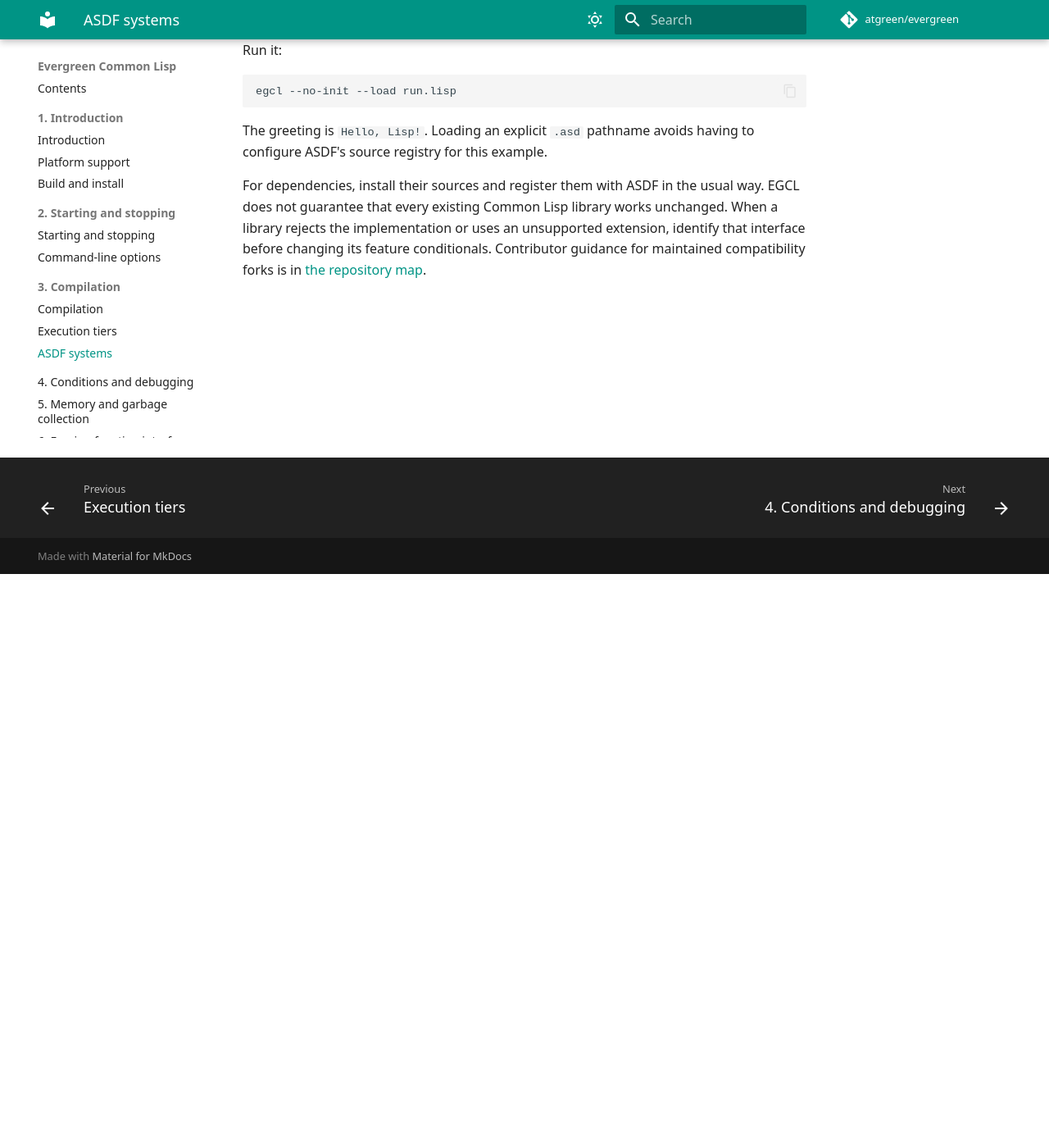
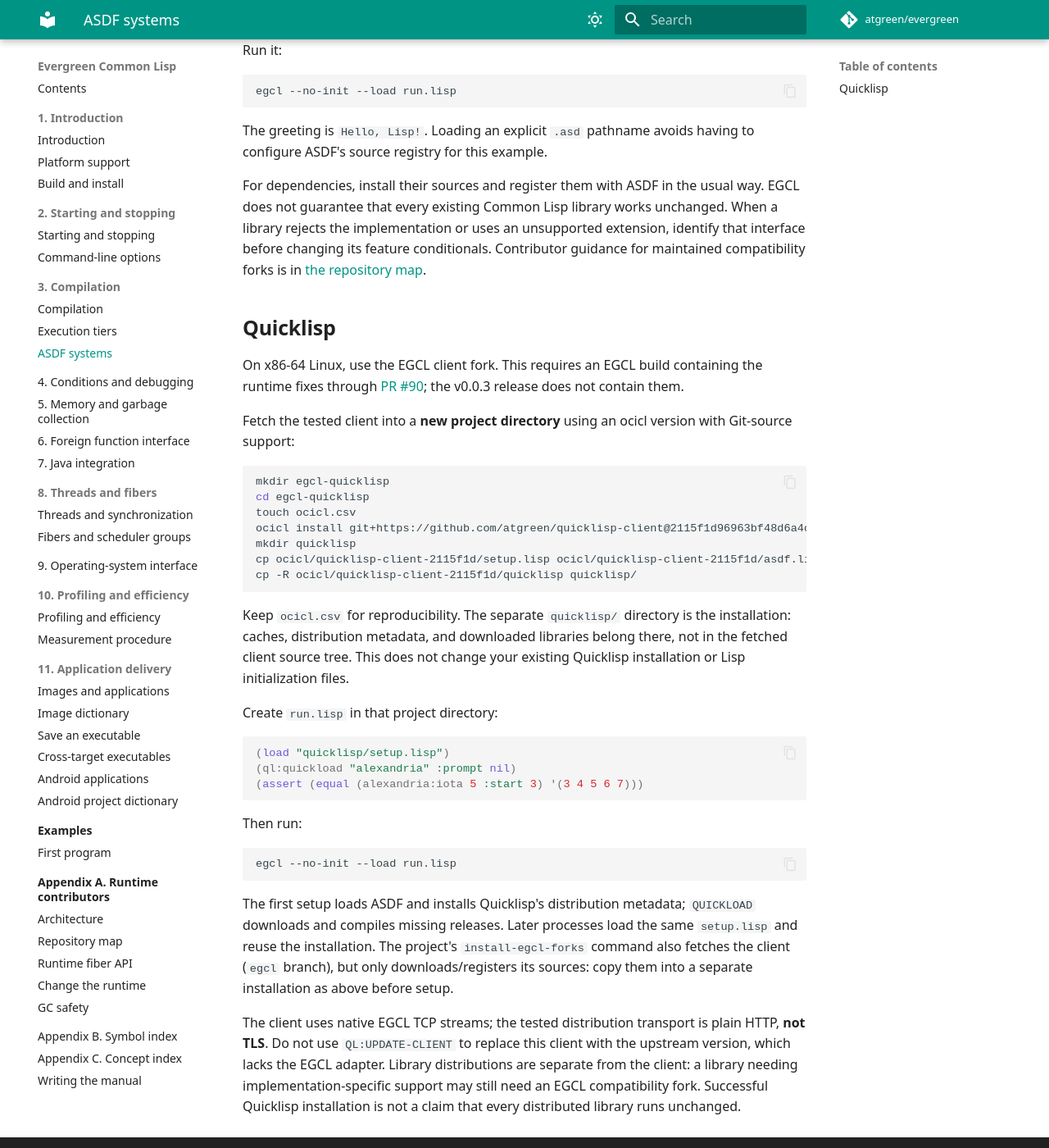
Before and after one commit to atgreen/evergreen, an MkDocs documentation site: the page built from docs/manual/user/how-to/asdf.md, in a window 1280 px wide and 1400 px high, scrolled down 700 px. Shown: the whole window at 82% size. Built offline with MkDocs 1.6.1 and Material for MkDocs 9.7.7, drawn with Linux system fonts in a browser that asks for light colours; comment, search, counter and statistics services are not loaded; the version menu is left out.

Commit message:
Integrate the native EGCL Quicklisp client port (#92)
## Summary
Complete the Quicklisp client port milestone (bliss-rr1pq) with
immutable ocicl Git pin2115f1d, fork-installer integration and user
instructions for a separate Quicklisp installation. Native
networking/filesystem adapters remain exclusively in
atgreen/quicklisp-client, preserving other implementations. Runtime
prerequisites through PR90 are now merged.

## Validation
Full scripts/test-quicklisp-client.sh passed on x86-64 Linux with EGCL,
SBCL controls and QUICKLISP_PUBLIC_SMOKE=1. Artifacts:
/tmp/egcl-quicklisp-test.fz6GfS.
- Clean ocicl fetch from committed full-SHA pin, unchanged manifest.
- Binary native TCP, EOF/refusal/error-close and exact filesystem
enumeration.
- Fresh distribution metadata and two release archives; dependent system
compiled/loaded and computed43.
- Separate-process reload with the local HTTP server stopped.
- Public dist2026-01-01: Alexandria archive downloaded, source verified
under isolated Quicklisp home with inherited ASDF registry disabled,
IOTA assertion passed, then cached separate-process load passed.
- Normal client ASDF discovery, no test-only preload or missing-variable
bindings.
- Fork installer regression RED before adding client, GREEN afterwards;
shell syntax/Python compilation and git diff --check clean.
- Documentation tests3/3 and mkdocs build --strict passed. Independent
review found no blockers.

The public cached phase is not an offline-network test; the
deterministic local fixture proves offline reload. No user
installation/init files changed. HTTP only, not TLS or universal library
compatibility. Full workspace CI not rerun for this source-free
integration; general CI cleanup remains paused. SBCL bootstrap milestone
bliss-gg3i1 remains subsequent work.

Co-authored-by: OpenAI Codex <codex@openai.com>

````diff
--- a/docs/manual/user/how-to/asdf.md
+++ b/docs/manual/user/how-to/asdf.md
@@ -47,3 +47,54 @@ works unchanged. When a library rejects the implementation or uses an
 unsupported extension, identify that interface before changing its feature
 conditionals. Contributor guidance for maintained compatibility forks is in
 [the repository map](../../contributing/reference/repository.md).
+
+## Quicklisp
+
+On x86-64 Linux, use the EGCL client fork. This requires an EGCL build containing
+the runtime fixes through [PR #90](https://github.com/atgreen/evergreen/pull/90);
+the v0.0.3 release does not contain them.
+
+Fetch the tested client into a **new project directory** using an ocicl version
+with Git-source support:
+
+```sh
+mkdir egcl-quicklisp
+cd egcl-quicklisp
+touch ocicl.csv
+ocicl install git+https://github.com/atgreen/quicklisp-client@2115f1d96963bf48d6a4c5c7111189bd326bfbed
+mkdir quicklisp
+cp ocicl/quicklisp-client-2115f1d/setup.lisp ocicl/quicklisp-client-2115f1d/asdf.lisp quicklisp/
+cp -R ocicl/quicklisp-client-2115f1d/quicklisp quicklisp/
+```
+
+Keep `ocicl.csv` for reproducibility. The separate `quicklisp/` directory is the
+installation: caches, distribution metadata, and downloaded libraries belong
+there, not in the fetched client source tree. This does not change your existing
+Quicklisp installation or Lisp initialization files.
+
+Create `run.lisp` in that project directory:
+
+```lisp
+(load "quicklisp/setup.lisp")
+(ql:quickload "alexandria" :prompt nil)
+(assert (equal (alexandria:iota 5 :start 3) '(3 4 5 6 7)))
+```
+
+Then run:
+
+```sh
+egcl --no-init --load run.lisp
+```
+
+The first setup loads ASDF and installs Quicklisp's distribution metadata;
+`QUICKLOAD` downloads and compiles missing releases. Later processes load the
+same `setup.lisp` and reuse the installation. The project's `install-egcl-forks`
+command also fetches the client (`egcl` branch), but only downloads/registers
+its sources: copy them into a separate installation as above before setup.
+
+The client uses native EGCL TCP streams; the tested distribution transport is
+plain HTTP, **not TLS**. Do not use `QL:UPDATE-CLIENT` to replace this client with
+the upstream version, which lacks the EGCL adapter. Library distributions are
+separate from the client: a library needing implementation-specific support may
+still need an EGCL compatibility fork. Successful Quicklisp installation is not
+a claim that every distributed library runs unchanged.
````
Also changed, not shown: CHANGELOG.md (+5 -0 lines), docs/library-forks.md (+11 -1 lines), 6 other files.
